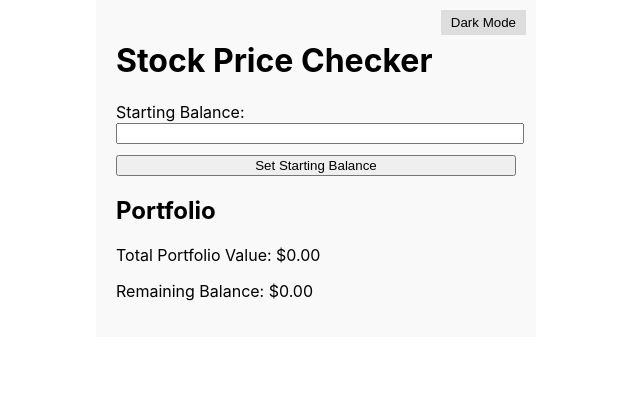
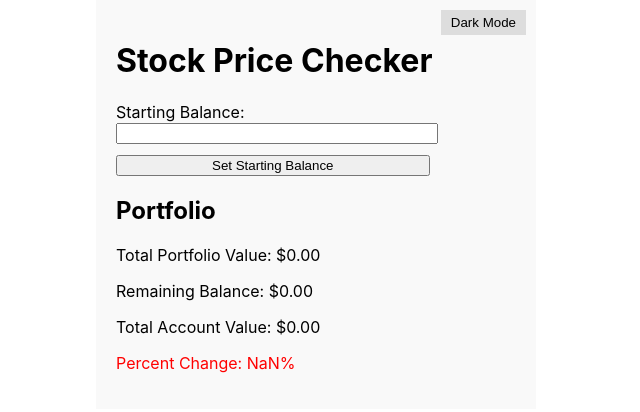
Before and after one commit to firasastwani/StockInvestmentCalculator, a React (Create React App) app in the folder stock-price-viewer/: page / in a window 1280 px wide. Shown: the top 412 px of the page, without its empty margins (324-964 px from the left). Built offline with nearby package versions, Linux system fonts and the light colour scheme.

Commit message:
percent change

```diff
--- a/stock-price-viewer/src/StockPriceViewer.js
+++ b/stock-price-viewer/src/StockPriceViewer.js
@@ -78,7 +78,10 @@ function StockPriceViewer() {
       padding: '20px',
       backgroundColor: darkMode ? '#444' : '#f9f9f9',
       color: darkMode ? '#fff' : '#000',
-      position: 'relative'
+      position: 'relative',
+      display: 'flex',
+      flexDirection: 'column',
+      alignItems: 'flex-start'
     }}>
       <button
         onClick={toggleDarkMode}
@@ -154,7 +157,7 @@ function StockPriceViewer() {
 
       {error && <p style={{ color: 'red' }}>Error: {error}</p>}
 
-      <div>
+      <div style={{ alignSelf: 'flex-start' }}>
         <h2>Portfolio</h2>
         {portfolio.map((investment, index) => (
           <div key={index}>
@@ -163,6 +166,10 @@ function StockPriceViewer() {
         ))}
         <p>Total Portfolio Value: ${totalPortfolioValue.toFixed(2)}</p>
         <p>Remaining Balance: ${currentBalance.toFixed(2)}</p>
+        <p>Total Account Value: ${(parseFloat(totalPortfolioValue) + parseFloat(currentBalance)).toFixed(2)}</p>
+        <p style={{ color: ((parseFloat(totalPortfolioValue) + parseFloat(currentBalance)) > parseFloat(startingBalance)) ? 'green' : 'red' }}>
+          Percent Change: {(((parseFloat(totalPortfolioValue) + parseFloat(currentBalance) - parseFloat(startingBalance)) / parseFloat(startingBalance)) * 100).toFixed(2)}%
+        </p>
       </div>
     </div>
   );
```
